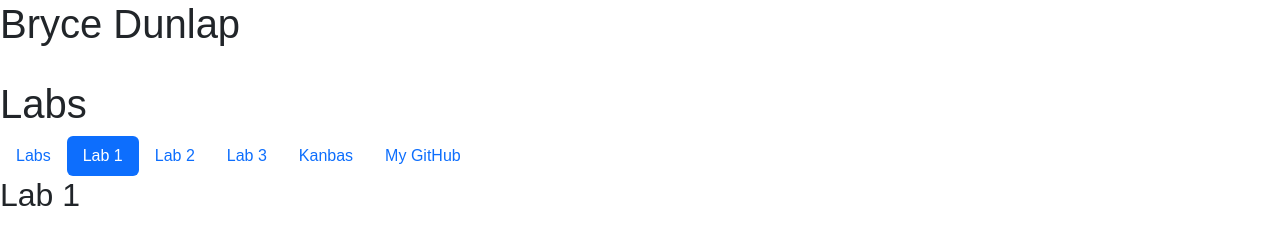
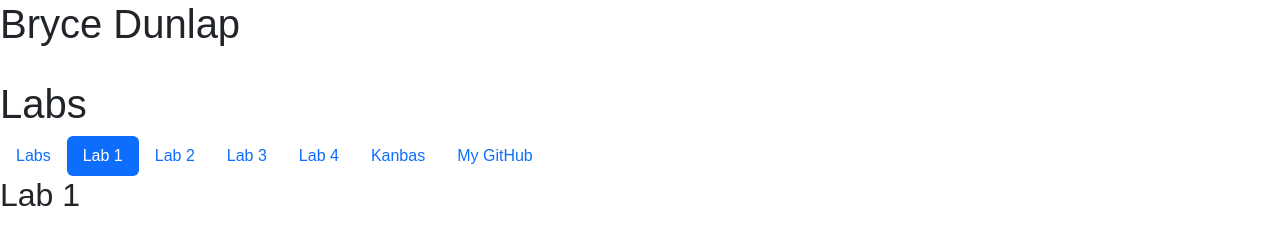
Before and after one commit to Bryce72/kanbas-react-web-app-cs5610-fa24, a React (Create React App) app: page /#/Labs/Lab1 in a window 1280 px wide. Shown: the top 226 px of the page. Built offline with nearby package versions, Linux system fonts and the light colour scheme; the HTML template or start-up script is replaced by a standard one.

Commit message:
Lab4 pill added

```diff
--- /dev/null
+++ b/src/Labs/Lab4/index.tsx
@@ -0,0 +1,8 @@
+export default function Lab4(){
+    return(
+        <div id="wd-lab4">
+            <h2>Lab4 -- TEST</h2>
+        </div>
+
+    );
+}
--- a/src/Labs/TOC.tsx
+++ b/src/Labs/TOC.tsx
@@ -3,34 +3,54 @@
   const { pathname } = useLocation();
   return (
     <ul className="nav nav-pills">
+
+
       <li className="nav-item">
         <a id="wd-a" href="#/Labs" className="nav-link">
           Labs
         </a>
       </li>
+
+
       <li className="nav-item">
         <a id="wd-a1" href="#/Labs/Lab1"
           className={`nav-link ${pathname.includes("Lab1") ? "active" : ""}`}>
           Lab 1
         </a>
       </li>
+
+
       <li className="nav-item">
         <a id="wd-a2" href="#/Labs/Lab2"
           className={`nav-link ${pathname.includes("Lab2") ? "active" : ""}`}>
           Lab 2
         </a>
       </li>
+
+
       <li className="nav-item">
         <a id="wd-a3" href="#/Labs/Lab3"
           className={`nav-link ${pathname.includes("Lab3") ? "active" : ""}`}>
           Lab 3
         </a>
       </li>
+
+
+      <li className="nav-item">
+        <a id="wd-a4" href="#/Labs/Lab4"
+          className={`nav-link ${pathname.includes("Lab4") ? "active" : ""}`}>
+          Lab 4
+        </a>
+      </li>
+
+
       <li className="nav-item">
         <a id="wd-k" href="#/Kanbas" className="nav-link">
           Kanbas
         </a>
       </li>
+
+
       <li className="nav-item">
         <a id="wd-github" href="https://github.com/Bryce72/kanbas-react-web-app-cs5610-fa24/tree/a1" className="nav-link">
           My GitHub
--- a/src/Labs/index.tsx
+++ b/src/Labs/index.tsx
@@ -3,6 +3,7 @@
 import TOC from "./TOC";
 import Lab2 from "./Lab2";
 import Lab3 from "./Lab3";
+import Lab4 from "./Lab4";
 export default function Labs() {
   return (
     <div>
@@ -16,6 +17,7 @@
         <Route path="Lab1" element={<Lab1 />} />
         <Route path="Lab2" element={<Lab2 />} />
         <Route path="Lab3/*" element={<Lab3 />} />
+        <Route path="Lab4" element={<Lab4 />} />
       </Routes>
     </div>
   );
```
